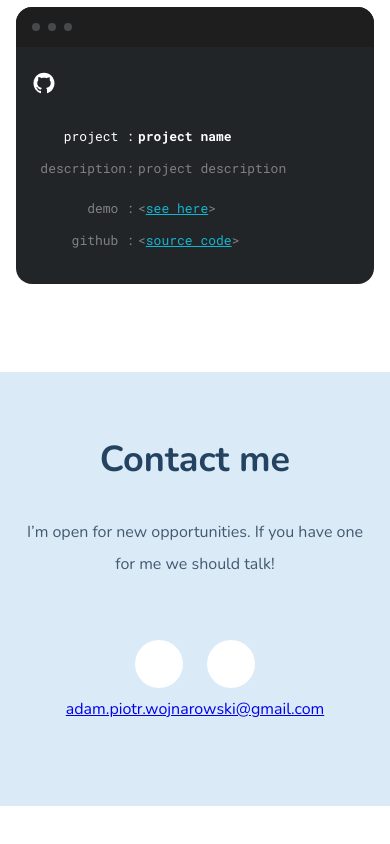
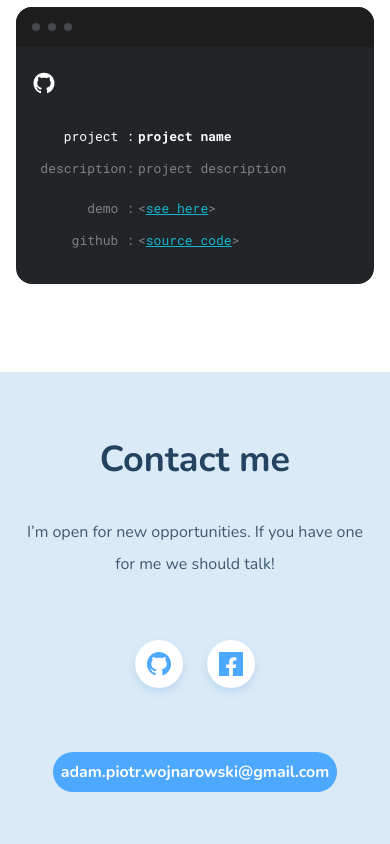
Before and after one commit to Adam-DevPL/adam-devpl.github.io, a website built with webpack: page src/pages/index.html in a window 390 px wide. Shown: the part 2533-3377 px from the top of the page. Before the commit the page ends 3339 px from the top, so only its background shows below. Built offline with nearby package versions, Linux system fonts and the light colour scheme.

Commit message:
feat: end styles for mobile

```diff
--- a/src/pages/index.html
+++ b/src/pages/index.html
@@ -140,10 +140,12 @@
         <div class="contact__container">
           <ul class="social-links">
             <li class="social-links__background">
-              <a class="social-links__link" href="../assets/img/contact-github.svg"></a>
+              <a class="social-links__link" href="https://github.com/Adam-DevPL">
+              <img src="../assets/img/contact-github.svg" alt="Github icon direct to Adam-DevPL github account."></a>
             </li>
             <li class="social-links__background">
-              <a class="social-links__link" href="../assets/img/contact-fb.svg"></a>
+              <a class="social-links__link" href="https://www.facebook.com/adam.wojnarowski.3">
+                <img src="../assets/img/contact-fb.svg" alt="Facebook icon direct to Adam-DevPL facebook account."></a>
             </li>
           </ul>
           <a
--- a/src/scss/modules/contact.scss
+++ b/src/scss/modules/contact.scss
@@ -2,11 +2,7 @@
   padding: 64px 16px 88px 16px;
   background: $blueLight;
 
-    &__header {
-        margin: 0;
-        margin-bottom: 32px;
-        font: $mobileHeaderFont100;
-        color: $textDark;
+  &__container {
     text-align: center;
   }
 
@@ -18,7 +14,21 @@
     text-align: center;
   }
 
-    &__container {
+  &__email {
+    display: inline-block;
+    padding: 4px 8px;
+    background: $textLink;
+    border-radius: 64px;
+    font: $mobileTextBoldFont;
+    color: $white;
+    text-decoration: none;
+  }
+
+  &__header {
+    margin: 0;
+    margin-bottom: 32px;
+    font: $mobileHeaderFont100;
+    color: $textDark;
     text-align: center;
   }
 }
@@ -28,8 +38,8 @@
   padding: 0;
   display: flex;
   justify-content: center;
-
   margin: 0;
+  margin-bottom: 52px;
 
   &__background {
     margin: 12px;
@@ -40,8 +50,11 @@
     display: flex;
     justify-content: center;
     align-items: center;
+    box-shadow: 0px 4px 8px rgba(16, 112, 202, 0.15);
   }
 
   &__link {
+    width: 24px;
+    height: 24px;
   }
 }
--- a/src/scss/modules/hero.scss
+++ b/src/scss/modules/hero.scss
@@ -5,7 +5,7 @@
     display: none;
   }
 
-  &__contact {
+  &__contact  {
     display: inline-block;
     padding: 4px 8px;
     background: $textLink;
```
Lines whose indentation alone changed are shown as unchanged.
